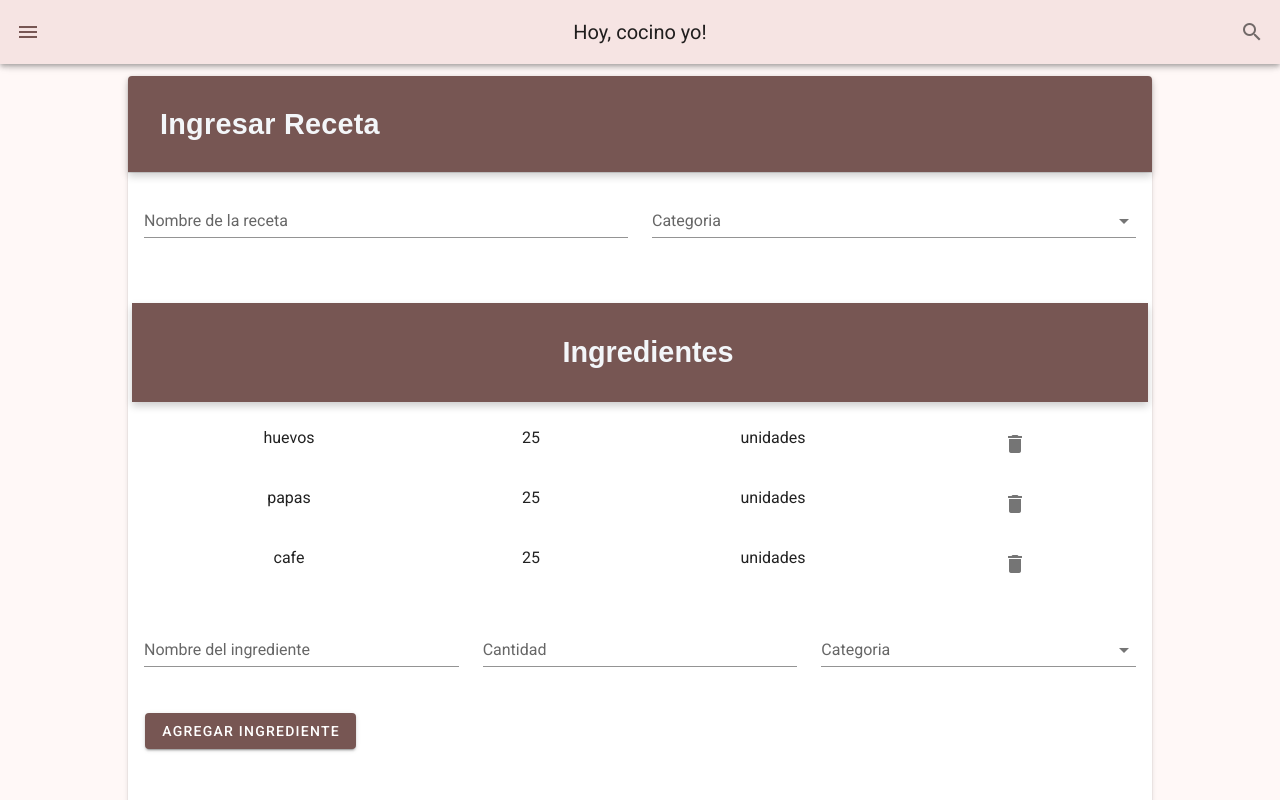
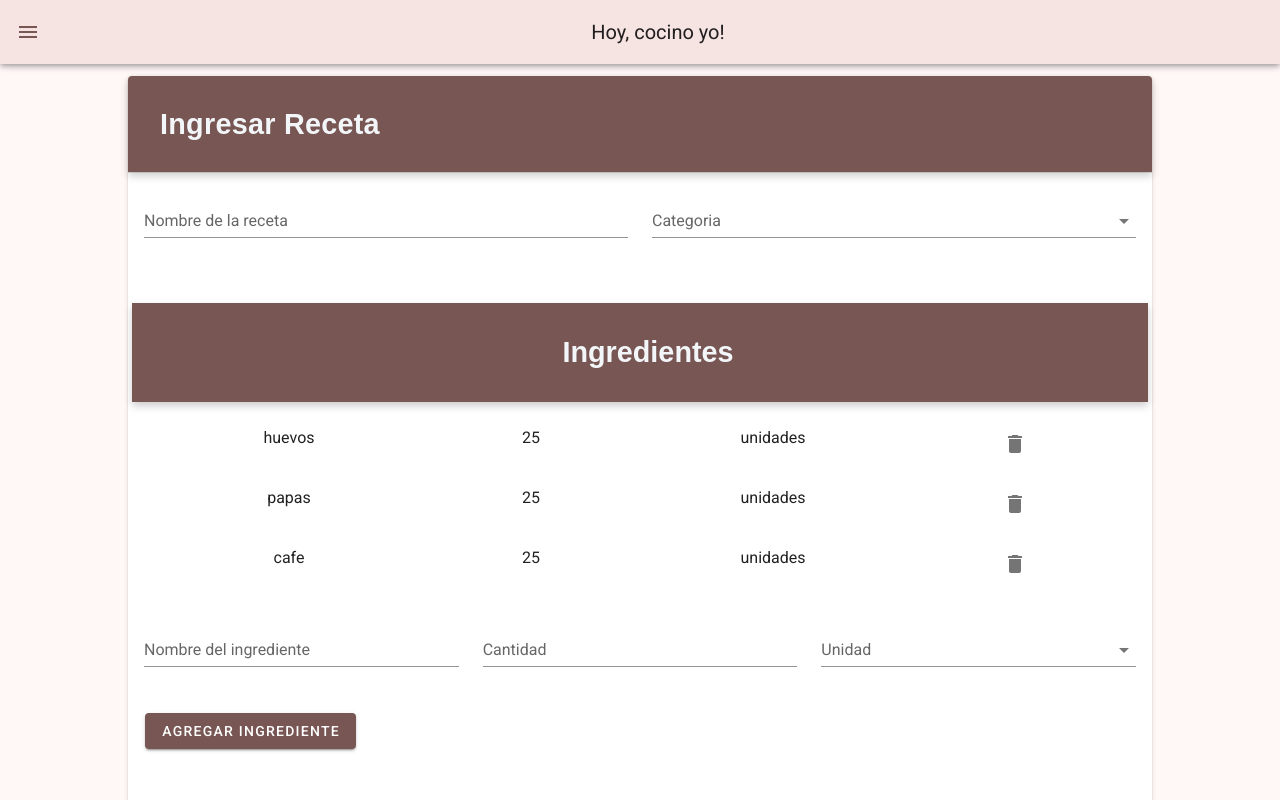
Before and after one commit to pedroGch/ADM_parcial2, a Vue app: page /#/editarReceta in a window 1280 px wide. Shown: the top 800 px of the page. Built offline with nearby package versions, Linux system fonts and the light colour scheme; what vue-sweetalert2 would draw is missing.

Commit message:
unidad por categoria y fuera lupa

```diff
--- a/src/App.vue
+++ b/src/App.vue
@@ -8,9 +8,7 @@
         <v-toolbar-title color="textoNegro">Hoy, cocino yo!</v-toolbar-title>
       <!-- </router-link> -->
       <v-spacer></v-spacer>
-      <v-btn icon>
-        <v-icon>mdi-magnify</v-icon>
-      </v-btn>
+
     </v-app-bar>
 
     <v-main >
--- a/src/components/RecetaForm.vue
+++ b/src/components/RecetaForm.vue
@@ -116,7 +116,7 @@
                 v-model="selectUnidades"
                 :items="unidades"
 
-                label="Categoria"
+                label="Unidad"
                 required
 
 
```
